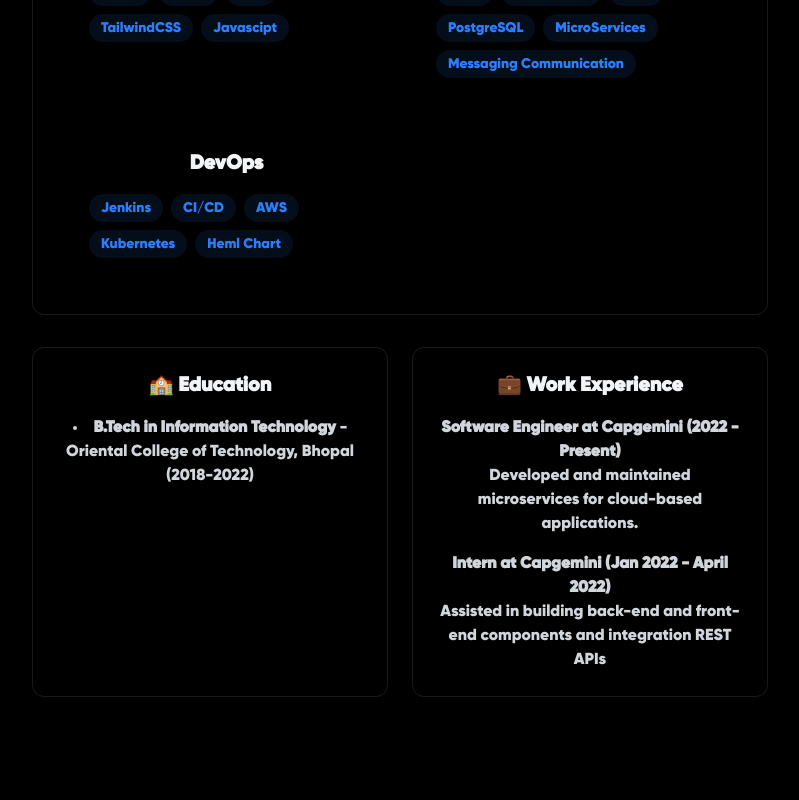
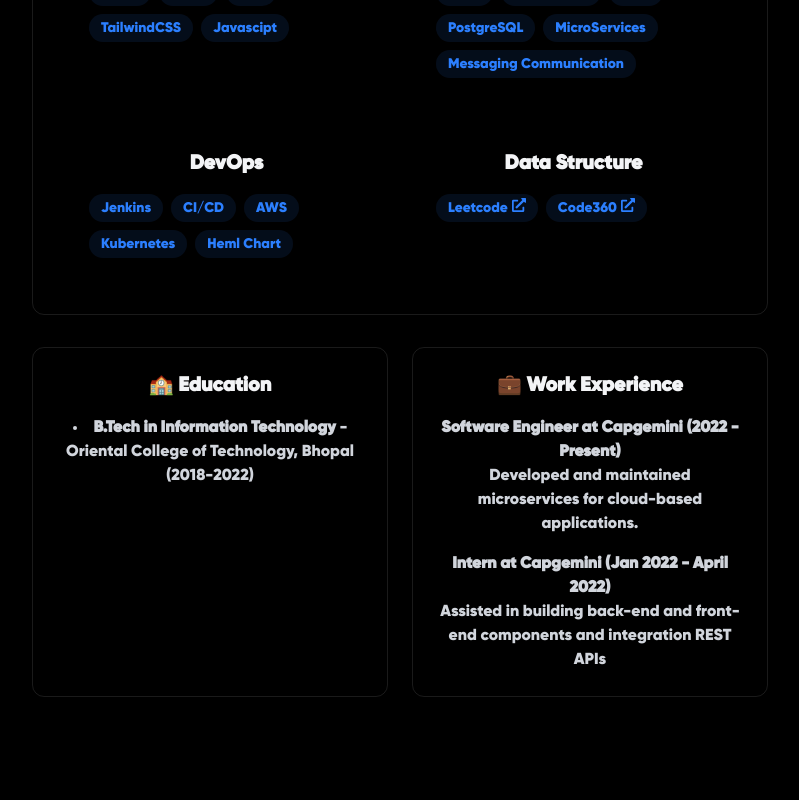
Before and after one commit to Satyamsahugr8/satyam-portfolio, a React (Vite) app: page / in a window 1280 px wide. Shown: the part 1240-2040 px from the top of the page, without its empty margins (240-1039 px from the left). Built offline with nearby package versions, Linux system fonts and the light colour scheme.

Commit message:
added leetcode link

```diff
--- a/src/components/sections/About.jsx
+++ b/src/components/sections/About.jsx
@@ -13,6 +13,8 @@
   const backendSkills = ["Java", "Spring Boot", "AWS", "PostgreSQL", "MicroServices", "Messaging Communication"];
 
   const devopsSkills = ["Jenkins", "CI/CD", "AWS", "Kubernetes", "Heml Chart"];
+
+  const codingSkills = [{a: "Leetcode",b:"https://leetcode.com/u/satyamsahugr8/"}, {a: "Code360",b:"https://www.naukri.com/code360/profile/satyamsahu/"}];
 
   return (
     <section
@@ -85,21 +87,21 @@
                 </div>
               </div>
 
-              {/* <div className="rounded-xl p-6 hover:-translate-y-1 transition-all">
-                <h3 className="text-xl font-bold mb-4"> DataStructure</h3>
+              <div className="rounded-xl p-6 hover:-translate-y-1 transition-all">
+                <h3 className="text-xl font-bold mb-4"> Data Structure</h3>
                 <div className="flex flex-wrap gap-2">
-                  {frontendSkills.map((tech, key) => (
-                    <span
+                  {codingSkills.map((tech, key) => (
+                    <a href={`${tech.b}`}
                       key={key}
                       className="bg-blue-500/10 text-blue-500 py-1 px-3 rounded-full text-sm hover:bg-blue-500/20
-                                    hover:shadow-[0_2px_8px_rgba(59,130,246,0.2)] transition
-                    "
+                                    hover:shadow-[0_2px_8px_rgba(59,130,246,0.2)] transition flex gap-1"
                     >
-                      {tech}
-                    </span>
+                      {tech.a}
+                      <FaExternalLinkAlt className=""/>
+                    </a>
                   ))}
                 </div>
-              </div> */}
+              </div>
 
             </div>
           </div>
```
Also changed, not shown: src/components/sections/Projects.jsx (+8 -8 lines).
